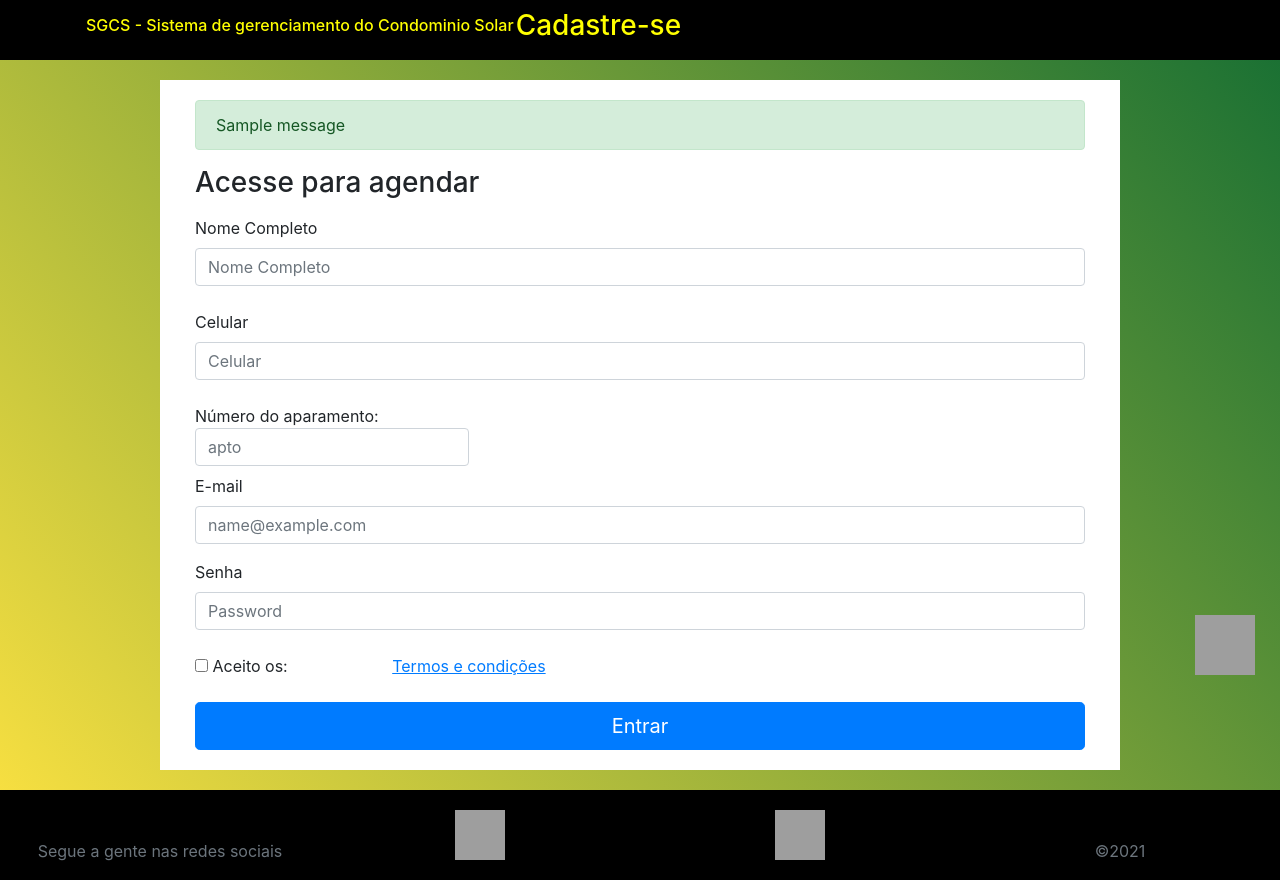
After one commit to Fe13Reis/Aplicativo-web-com-python-e-flask, a Flask app: page /cadastro in a window 1280 px wide. The commit adds this page. Run offline with Flask 2, Linux system fonts and the light colour scheme; one stand-in notice (Sample message) is shown; some libraries are stand-ins or nearby versions; grey boxes are pictures that could not be loaded.

Commit message:
firebase no app para auth e ajustar e criar htmls

```diff
--- a/aplicativo.py
+++ b/aplicativo.py
@@ -1,8 +1,26 @@
 from flask import Flask, render_template, redirect, request, session, flash, \
 url_for
+
+
+import pyrebase
+
+firebaseConfig = {
+  'apiKey': "AIzaSyAtmOiQQWMkSWMrpx5oafa5crw8yD7BaBk",
+  'authDomain': "pji110-sa-g002.firebaseapp.com",
+  'projectId': "pji110-sa-g002",
+  'storageBucket': "pji110-sa-g002.appspot.com",
+  'messagingSenderId': "758005852528",
+  'appId': "1:758005852528:web:f491f93e6bec2ddf3f87b5",
+  'measurementId': "G-J41KXNEZFL",
+  'databaseURL': "https://pji110-sa-g002-default-rtdb.firebaseio.com/"
+}
+
+firebase = pyrebase.initialize_app(firebaseConfig)
+auth = firebase.auth()
+
 app = Flask(__name__)
 app.secret_key = 'alura'
-
+'''
 class Usuario:
     def __init__(self, id, nome, senha):
         self.id = id
@@ -17,7 +35,7 @@ usuario3 = Usuario('thiago@gmail.com', 'Tiago', '9101')
 usuarios = {usuario1.id: usuario1,
             usuario2.id: usuario2,
             usuario3.id: usuario3}
-
+'''
 @app.route('/')
 def index():
     return render_template('index.html')
@@ -35,6 +53,8 @@ def login():
 
 @app.route('/autenticar', methods=['POST', ])
 def autenticar():
+
+    '''
     if request.form['e-mail'] in usuarios:
         usuario = usuarios[request.form['e-mail']]
         if usuario.senha == request.form['senha']:
@@ -45,11 +65,26 @@ def autenticar():
         else:
           flash('Não logado, tente novamente')
           return redirect(url_for('login'))
-
+    '''
+    if request.method == 'POST':
+        email = request.form.get('e-mail')
+        senha = request.form.get('senha')
+        try:
+            auth.sign_in_with_email_and_password(email, senha)
+            flash(email + ' logou com sucesso!')
+            #proxima_pagina = request.form['proxima']
+            return redirect(url_for('agenda'))
+        except:
+          flash('Não logado, tente novamente')
+          return redirect(url_for('login'))
 @app.route('/logout')
 def logout():
     session['usuario_logado'] = None
     flash('Nenhum usuário logado!')
     return redirect(url_for('index'))
 
+@app.route('/cadastro')
+def cadastro():
+    return render_template('cadastro.html')
+
 app.run(debug=True)
--- /dev/null
+++ b/templates/cadastro.html
@@ -0,0 +1,126 @@
+<!DOCTYPE html>
+<html lang="pt-br">
+<head>
+    <meta charset="utf-8">
+    <title>Home</title>
+
+      <!-- Bootstrap CSS -->
+    <link rel="stylesheet" href="https://stackpath.bootstrapcdn.com/bootstrap/4.1.3/css/bootstrap.min.css" integrity="sha384-MCw98/SFnGE8fJT3GXwEOngsV7Zt27NXFoaoApmYm81iuXoPkFOJwJ8ERdknLPMO" crossorigin="anonymous">
+
+    <!-- Font Awesome -->
+    <link rel="stylesheet" href="https://use.fontawesome.com/releases/v5.3.1/css/all.css" integrity="sha384-mzrmE5qonljUremFsqc01SB46JvROS7bZs3IO2EmfFsd15uHvIt+Y8vEf7N7fWAU" crossorigin="anonymous">
+
+
+    <!-- Estilo customizado
+    <link rel="stylesheet" type="text/css" href="../static/signin.css"> -->
+
+</head>
+<body style="background: linear-gradient(50deg,rgb(255, 227, 65),#156e33);">
+    <header>
+      <nav class="navbar navbar-expand-md fixed-top navbar-transparente" style="background-color: black;">
+           <div class="container" style="color: yellow;">
+                <table>
+                    <tr>
+                        <td>
+                            <h6 style="text-align: center;">SGCS - Sistema de gerenciamento do Condominio Solar</h6>
+                        </td>
+                        <td>
+                            <h3>Cadastre-se</h3>
+                        </td>
+                    </tr>
+                </table>
+
+            </div>
+      </nav>
+    </header>
+    <section class="container"  style="margin-top: 80px; margin-bottom: 20px; padding: 20px; width: 75%; background-color:white;">
+        <div class="container">
+            <form method="POST" action="{{ url_for('cadastro') }}">
+
+                  {% with messages = get_flashed_messages() %}
+                        {% if messages %}
+                            <ul id="messages" class="list-unstyled">
+                            {% for message in messages %}
+                                <li class="alert alert-success">{{ message }}</li>
+                            {% endfor %}
+                            </ul>
+                        {% endif %}
+                    {% endwith %}
+
+                <h1 class="h3 mb-3 fw-normal">Acesse para agendar</h1>
+                <div class="form-floating">
+                  <label for="floatingNome">Nome Completo</label>
+                  <input type="text" class="form-control" name="nome" placeholder="Nome Completo"><br>
+                </div>
+                <div class="form-floating">
+                  <label for="floatingNome">Celular</label>
+                  <input type="number" class="form-control" name="celular" placeholder="Celular"><br>
+                </div>
+                <div>
+                  <label for="floatingNome">Número do aparamento:
+                  <input type="number" class="form-control" name="apto" placeholder="apto"></label>
+                </div>
+                <div class="form-floating mb-3">
+                  <input type="hidden" name="proxima" value="{{ proxima or url_for('index') }}">
+                  <label for="floatingInput">E-mail</label>
+                  <input type="email" class="form-control" name="e-mail" placeholder="name@example.com">
+
+                </div>
+                <div class="form-floating">
+                  <label for="floatingPassword">Senha</label>
+                  <input type="password" class="form-control" name="senha" placeholder="Password"><br>
+                </div>
+
+                <div class="checkbox mb-3">
+                  <label>
+                    <input type="checkbox" value="remember-me"> Aceito os:
+                  </label>
+                  <label style="margin-left: 100px">
+                    <a href=""><u>Termos e condições</u></a>
+                  </label>
+                </div>
+                <button class="w-100 btn btn-lg btn-primary" type="submit">Entrar</button>
+            </form>
+        </div>
+    </section>
+
+    <footer style="background-color: black;">
+        <table style="width:100%">
+
+          <tr>
+            <td style="width:10%">
+              <center>
+                  <p class="mt-5 mb-3 text-muted">Segue a gente nas redes sociais</p>
+              </center>
+            </td>
+            <td style="width:10%">
+              <center>
+                  <a href="https://www.facebook.com/">
+                    <img src="https://www.jerem.com.br/imagens/facebook.png" style="height: 50px; width: 50px">
+                  </a>
+              </center>
+            </td>
+            <td style="width:10%">
+              <center>
+                  <a href="https://www.instagram.com/">
+                    <img src="https://www.jerem.com.br/imagens/instagram.png" style="height: 50px; width: 50px">
+                  </a>
+              </center>
+            </td>
+            <td style="width:10%">
+              <center>
+                  <p class="mt-5 mb-3 text-muted">&copy;2021</p>
+              </center>
+            </td>
+          </tr>
+        </table>
+      <a href="https://api.whatsapp.com/send?l=pt&amp;phone=5511977205935"><img src="https://www.jerem.com.br/imagens/whatsapp.png" style="height:60px; width: 60px; position:fixed; bottom: 125px; right: 25px; z-index:99999;" data-selector="img"></a>
+    </footer>
+    <!-- JavaScript (Opcional) -->
+    <!-- jQuery primeiro, depois Popper.js, depois Bootstrap JS -->
+    <script src="https://code.jquery.com/jquery-3.3.1.slim.min.js" integrity="sha384-q8i/X+965DzO0rT7abK41JStQIAqVgRVzpbzo5smXKp4YfRvH+8abtTE1Pi6jizo" crossorigin="anonymous"></script>
+    <script src="https://cdnjs.cloudflare.com/ajax/libs/popper.js/1.14.3/umd/popper.min.js" integrity="sha384-ZMP7rVo3mIykV+2+9J3UJ46jBk0WLaUAdn689aCwoqbBJiSnjAK/l8WvCWPIPm49" crossorigin="anonymous"></script>
+    <script src="https://stackpath.bootstrapcdn.com/bootstrap/4.1.3/js/bootstrap.min.js" integrity="sha384-ChfqqxuZUCnJSK3+MXmPNIyE6ZbWh2IMqE241rYiqJxyMiZ6OW/JmZQ5stwEULTy" crossorigin="anonymous"></script>
+
+</body>
+</html>
```
Also changed, not shown: static/signin.css (+2 -45 lines), static/style.css (added, +47 -0 lines), templates/index.html (+31 -2 lines), templates/login.html (+5 -5 lines).
